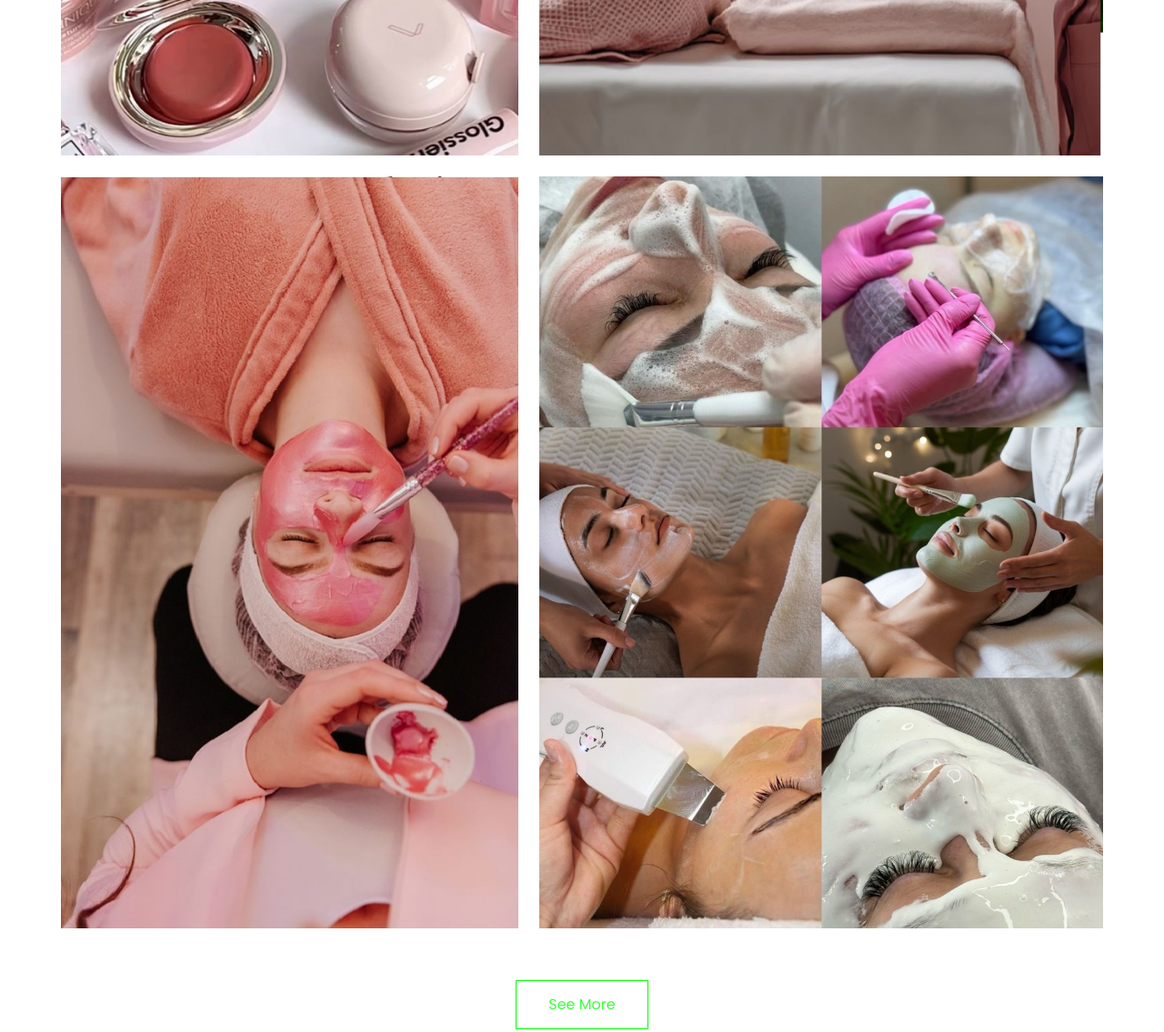
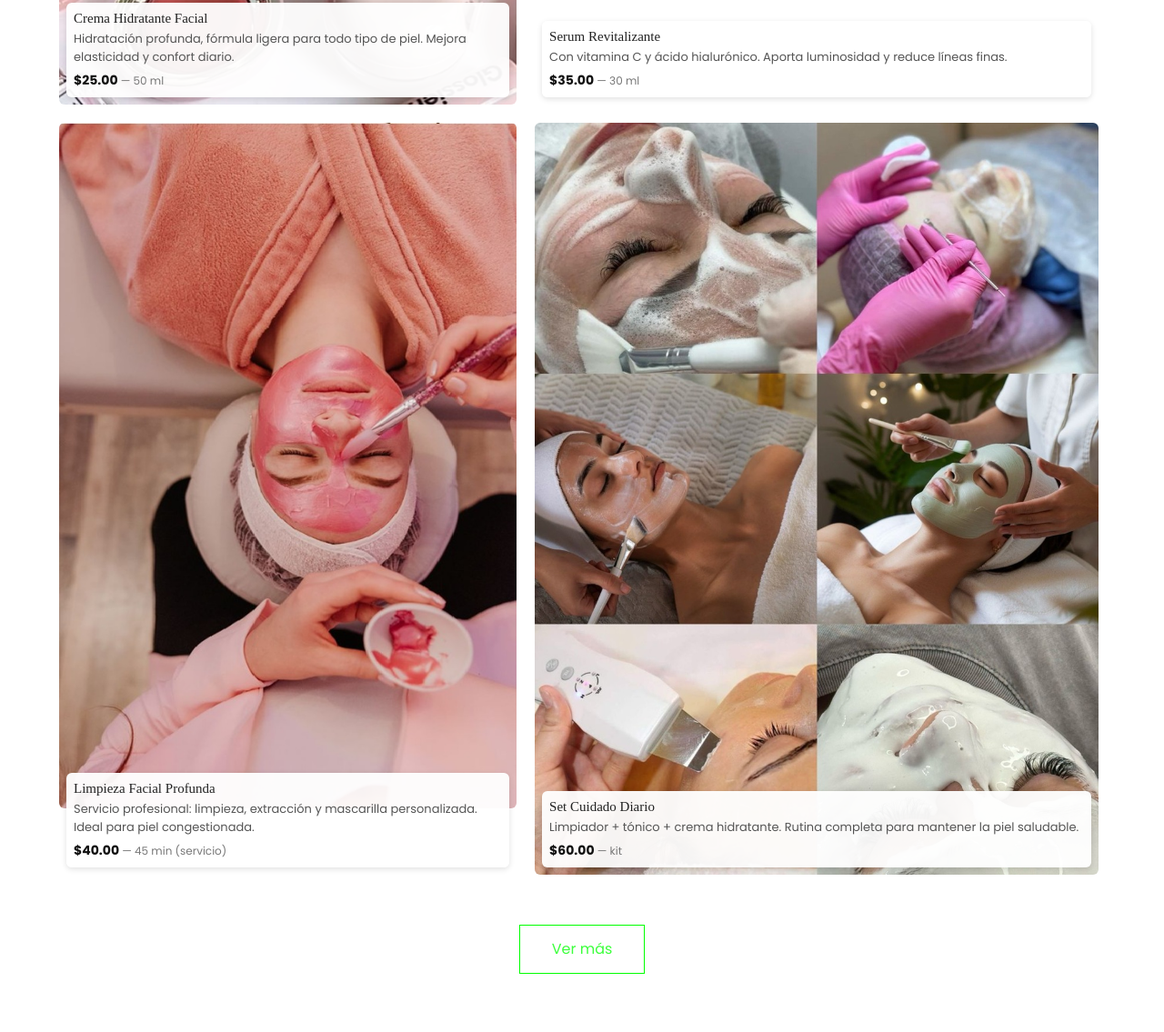
Before and after one commit to Yadira-Merchan/repositYadiraMerC.github.io, a plain HTML site: page product.html in a window 1280 px wide. Shown: the part 1068-2203 px from the top of the page at 91% size. Drawn offline with nearby package versions, Linux system fonts and the light colour scheme.

Commit message:
moodifi34

```diff
--- a/product.html
+++ b/product.html
@@ -27,15 +27,44 @@
   <link href="css/style.css" rel="stylesheet" />
   <!-- responsive style -->
   <link href="css/responsive.css" rel="stylesheet" />
+
+  <!-- Small custom styles for product info (español) -->
+  <style>
+    .product_section .img-box { position: relative; display: inline-block; width: 220px; margin: 10px; vertical-align: top; }
+    .product_section .img-box img { width: 100%; height: auto; display: block; border-radius: 6px; }
+    .product_section .product_details {
+      position: absolute;
+      left: 8px;
+      right: 8px;
+      bottom: 8px;
+      background: rgba(255,255,255,0.95);
+      padding: 8px;
+      border-radius: 6px;
+      box-shadow: 0 2px 6px rgba(0,0,0,0.12);
+      font-family: 'Poppins', sans-serif;
+      text-align: left;
+    }
+    .product_section .product_details h3 { margin: 0 0 4px 0; font-size: 15px; color: #222; }
+    .product_section .product_details p { margin: 0 0 6px 0; font-size: 13px; color: #555; }
+    .product_section .product_details .price { font-weight: 700; color: #111; font-size: 14px; }
+    .product_section .product_details .meta { font-size: 12px; color: #777; }
+    /* Responsive tweak: apila en pantallas pequeñas */
+    @media (max-width: 576px) {
+      .product_section .img-box { width: calc(50% - 20px); }
+    }
+    @media (max-width: 360px) {
+      .product_section .img-box { width: 100%; }
+    }
+  </style>
 </head>
 
-<body class="sub_page">
-  <div class="hero_area">
+<body class="sub_page"></body>
+  <div class="hero_area"></div>
     <!-- header section strats -->
-    <header class="header_section">
-      <div class="container-fluid">
-        <nav class="navbar navbar-expand-lg custom_nav-container pt-3">
-          <a class="navbar-brand" href="index.html">
+    <header class="header_section"></header>
+      <div class="container-fluid"></div>
+        <nav class="navbar navbar-expand-lg custom_nav-container pt-3"></nav>
+          <a class="navbar-brand" href="index.html"></a>
             <img src="images/logo.png" alt="" />
             <span>
               Medi
@@ -75,39 +104,55 @@
   </div>
   <!-- end hero area -->
 
-
-
   <!-- product section -->
   <section class="product_section layout_padding">
     <div class="d-flex justify-content-center">
       <h2 class="custom_heading">
-        Our Products
+        Skin Care
       </h2>
     </div>
     <div class="container layout_padding2">
       <div class="img-box box-1">
         <img src="images/p-1.jpg" alt="">
+        <div class="product_details">
+          <h3>Crema Hidratante Facial</h3>
+          <p>Hidratación profunda, fórmula ligera para todo tipo de piel. Mejora elasticidad y confort diario.</p>
+          <div class="meta"><span class="price">$25.00</span> — 50 ml</div>
+        </div>
       </div>
       <div class="img-box box-2">
         <img src="images/p-2.jpg" alt="">
+        <div class="product_details">
+          <h3>Serum Revitalizante</h3>
+          <p>Con vitamina C y ácido hialurónico. Aporta luminosidad y reduce líneas finas.</p>
+          <div class="meta"><span class="price">$35.00</span> — 30 ml</div>
+        </div>
       </div>
       <div class="img-box box-3">
         <img src="images/p-3.jpg" alt="">
+        <div class="product_details">
+          <h3>Limpieza Facial Profunda</h3>
+          <p>Servicio profesional: limpieza, extracción y mascarilla personalizada. Ideal para piel congestionada.</p>
+          <div class="meta"><span class="price">$40.00</span> — 45 min (servicio)</div>
+        </div>
       </div>
       <div class="img-box box-4">
         <img src="images/p-4.jpg" alt="">
+        <div class="product_details">
+          <h3>Set Cuidado Diario</h3>
+          <p>Limpiador + tónico + crema hidratante. Rutina completa para mantener la piel saludable.</p>
+          <div class="meta"><span class="price">$60.00</span> — kit</div>
+        </div>
       </div>
     </div>
     <div class="d-flex justify-content-center">
       <a href="">
-        See More
+        Ver más
       </a>
     </div>
   </section>
 
-
   <!-- end product section -->
-
 
   <!-- info section -->
   <section class="info_section layout_padding">
```
